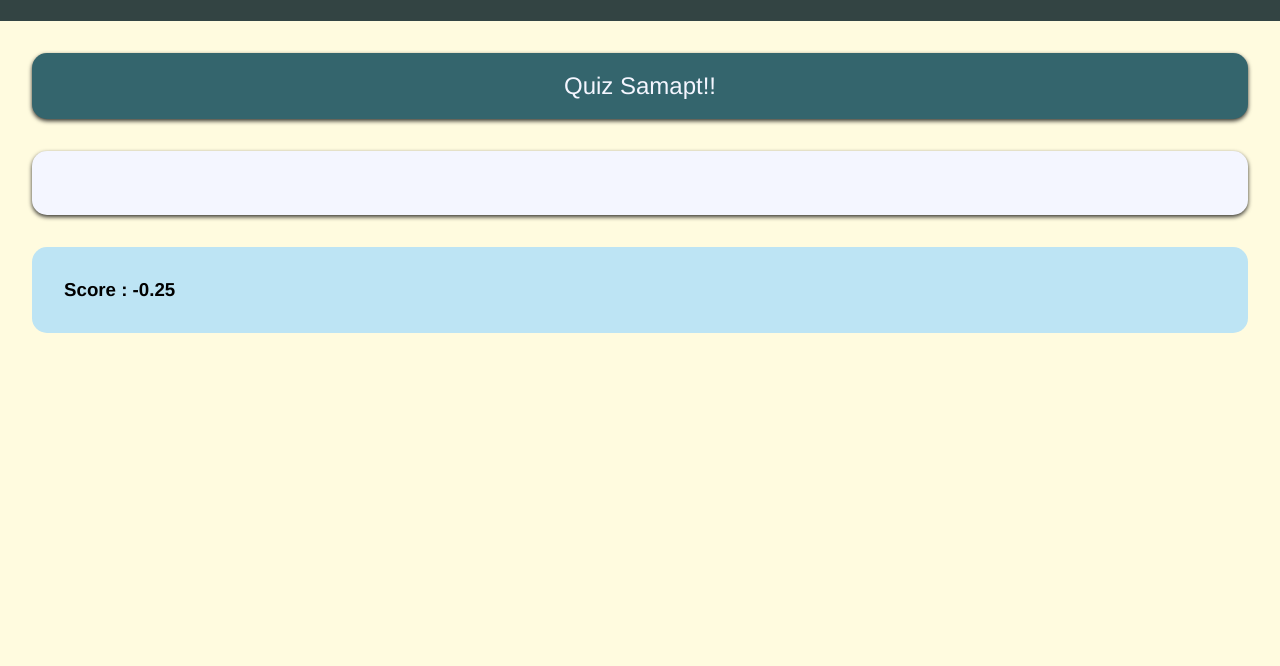
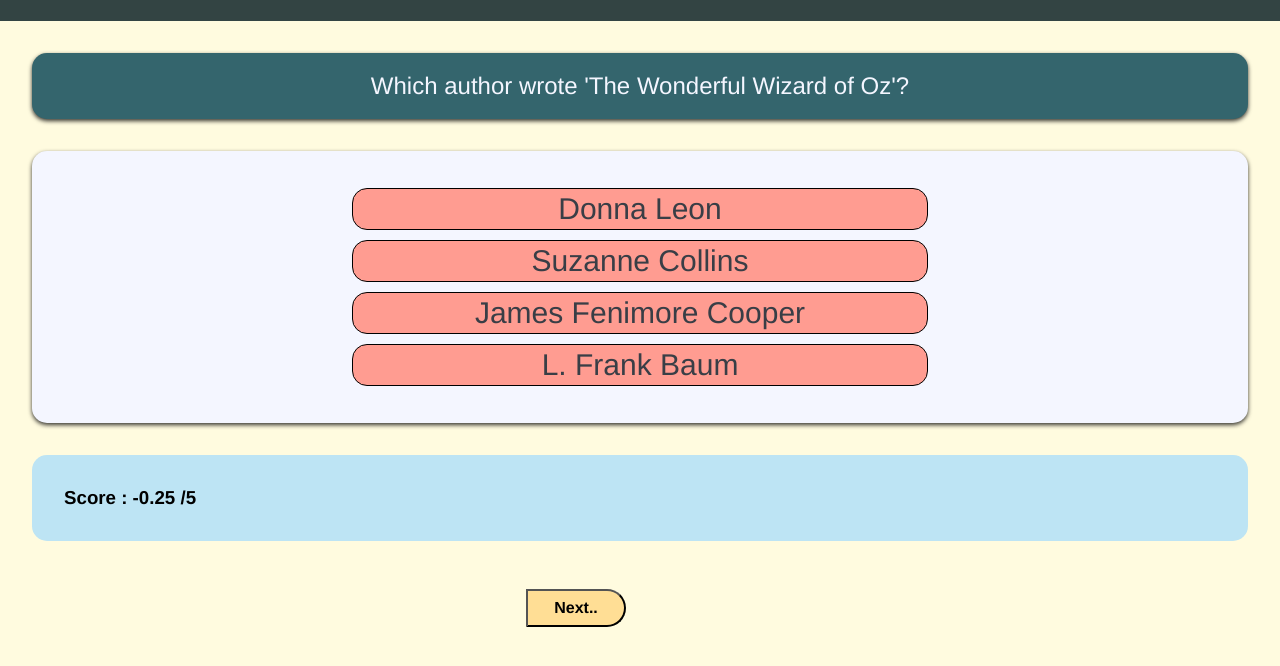
Before and after one commit to afkdude/Quiz-Game-app-, a plain HTML site: page index.html in a window 1280 px wide. Both pictures are taken after a click on the button "Five". Shown: the part 82-748 px from the top of the page. Drawn offline with Linux system fonts and the light colour scheme.

Commit message:
completed

```diff
--- a/index.html
+++ b/index.html
@@ -20,6 +20,12 @@
   <div id="options"></div>
   <div id="score"></div>
 
+  <div id="btn">
+
+    <button id="next">Next..</button>
+
+  </div>
+
 
   <script src="script.js"></script>
 </body>
--- a/script.js
+++ b/script.js
@@ -1,64 +1,104 @@
-const questionObj =
+// const questionObj =
+// {
+//   category: 'Food & Drink',
+//   id: 'qa-1',
+//   correctAnswer: 'Three',
+//   options: ['Two', 'Three', 'Four', 'Five'],
+//   question:
+//     "How many pieces of bun are in a Mcdonald's Big Mac?",
+// };
+
+
+const quesJSON = [
   {
-  category: 'Food & Drink',
-  id: 'qa-1',
-  correctAnswer: 'Three',
-  options: ['Two', 'Three', 'Four', 'Five'],
+    correctAnswer: 'Three ',
+    options: ['Two', 'Three ', 'Four', 'Five'],
     question:
       "How many pieces of bun are in a Mcdonald's Big Mac?",
-};
+  },
+  {
+    correctAnswer: 'L. Frank Baum',
+    options: [
+      'Suzanne Collins',
+      'James Fenimore Cooper',
+      'L. Frank Baum',
+      'Donna Leon',
+    ],
+    question:
+      "Which author wrote 'The Wonderful Wizard of Oz'?",
+  },
+  {
+    correctAnswer: 'Atlanta United',
+    options: [
+      'Atlanta United',
+      'Atlanta Impact',
+      'Atlanta Bulls',
+      'Atlanta Stars',
+    ],
+    question:
+      'Which of these is a soccer team based in Atlanta?',
+  },
+  {
+    correctAnswer: 'A Nanny',
+    options: [
+      'A Sow',
+      'A Lioness',
+      'A Hen',
+      'A Nanny',
+    ],
+    question: 'A female goat is known as what?',
+  },
+  {
+    correctAnswer: 'P. L. Travers',
+    options: [
+      'J. R. R. Tolkien',
+      'P. L. Travers',
+      'Lewis Carroll',
+      'Enid Blyton',
+    ],
+    question:
+      "Which author wrote 'Mary Poppins'?",
+  },
+];
+
 
 let score = 0;
+let currentQuestion = 0;
+const totalScore = quesJSON.length;
 
+const questionEl = document.getElementById('question');
 const scoreEl = document.querySelector("#score");
+const optionsEl = document.getElementById('options');
+
+
+const nextEl = document.querySelector("#next");
+
 
 const scoreCount = document.createElement('h3');
 
 scoreEl.append(scoreCount);
 
 
+showQuestion();
 
+nextEl.addEventListener('click', () => {
 
-// const questionEl = document.querySelector("#question");
-
-// questionEl.textContent = "Q1 "+questionObj.question;
-
-
-//destructuring
-
-const { correctAnswer, options, question } = questionObj;
-
-
-const questionEl = document.getElementById('question');
-
-questionEl.textContent = question;
-
-//getting access to the option section and then updating the buttons text using options in question obj
+  scoreCount.textContent = `Score : ${score} /${totalScore}`;
 
 
 
-const optionsEl = document.getElementById('options');
+  nextQuestion();
+});
 
-// const buttonEl = document.createElement("button");
+function showQuestion() {
+  //destructuring
 
-// buttonEl.textContent = options[0];
+  const { correctAnswer, options, question } = quesJSON[currentQuestion];
 
-// optionsEl.appendChild(buttonEl);
+  //setting question text content
+  questionEl.textContent = question;
 
-//approach 1
-// for (i = 0; i < options.length; i++){
-//   const buttonEl = document.createElement("button");
-//   buttonEl.textContent = options[i];
-//   optionsEl.append(buttonEl);
-// }
-
-
-
-//fetching shuffled array of options
   const shuffleOptions = shuffledOptions(options);
-//aproach 2 using foreach loop
-
-
 
   shuffleOptions.forEach((opt) => {
     const buttonEl = document.createElement("button");
@@ -69,7 +109,7 @@ shuffleOptions.forEach((opt) => {
 
     //event handling of buttons
 
-  buttonEl.addEventListener("click", ()=> {
+    buttonEl.addEventListener("click", () => {
       if (opt === correctAnswer) {
         score++;
 
@@ -87,21 +127,38 @@ shuffleOptions.forEach((opt) => {
       }
 
 
-    console.log(score);
+      // console.log(score);
 
       //handling score display
-    scoreCount.textContent = `Score : ${score}`;
+      scoreCount.textContent = `Score : ${score} /${totalScore}`;
+      nextQuestion();
 
       //updating
 
-    questionEl.textContent = "Quiz Samapt!! "
-    optionsEl.textContent=""
+      // questionEl.textContent = "Quiz Samapt!! "
+      // optionsEl.textContent = ""
 
     });
 
 
   });
+}
 
+
+
+function nextQuestion() {
+  currentQuestion++;
+  // console.log("Current question ="+currentQuestion);
+  optionsEl.textContent = "";
+  if (currentQuestion >= quesJSON.length) {
+
+    questionEl.textContent = "Quiz Samapt!! "
+    nextEl.remove();
+
+  } else {
+    showQuestion();
+  }
+}
 //shuffling the options
 
 
--- a/style.css
+++ b/style.css
@@ -85,3 +85,29 @@ body{
     display: flex;
     flex-direction: row;
   }
+
+   #btn{
+    width: 50%;
+    /* background-color: #34656D; */
+    padding: 1rem;
+    display: flex;
+    /* align-items: center; */
+    justify-content: center;
+    /* margin-top: 1rem; */
+    margin-left: 15rem;
+
+   }
+
+   #next{
+    padding: 0.5rem;
+    width: 100px;
+    /* border-radius: 15px;
+     */
+     border-top-right-radius: 35px;
+     border-bottom-right-radius: 35px;
+    font-size: 1rem;
+    font-weight: bolder;
+    background-color: #FFDE95;
+    cursor: pointer;
+
+   }
```
Also changed, not shown: practice.js (added, +81 -0 lines). Lines whose indentation alone changed are shown as unchanged.
